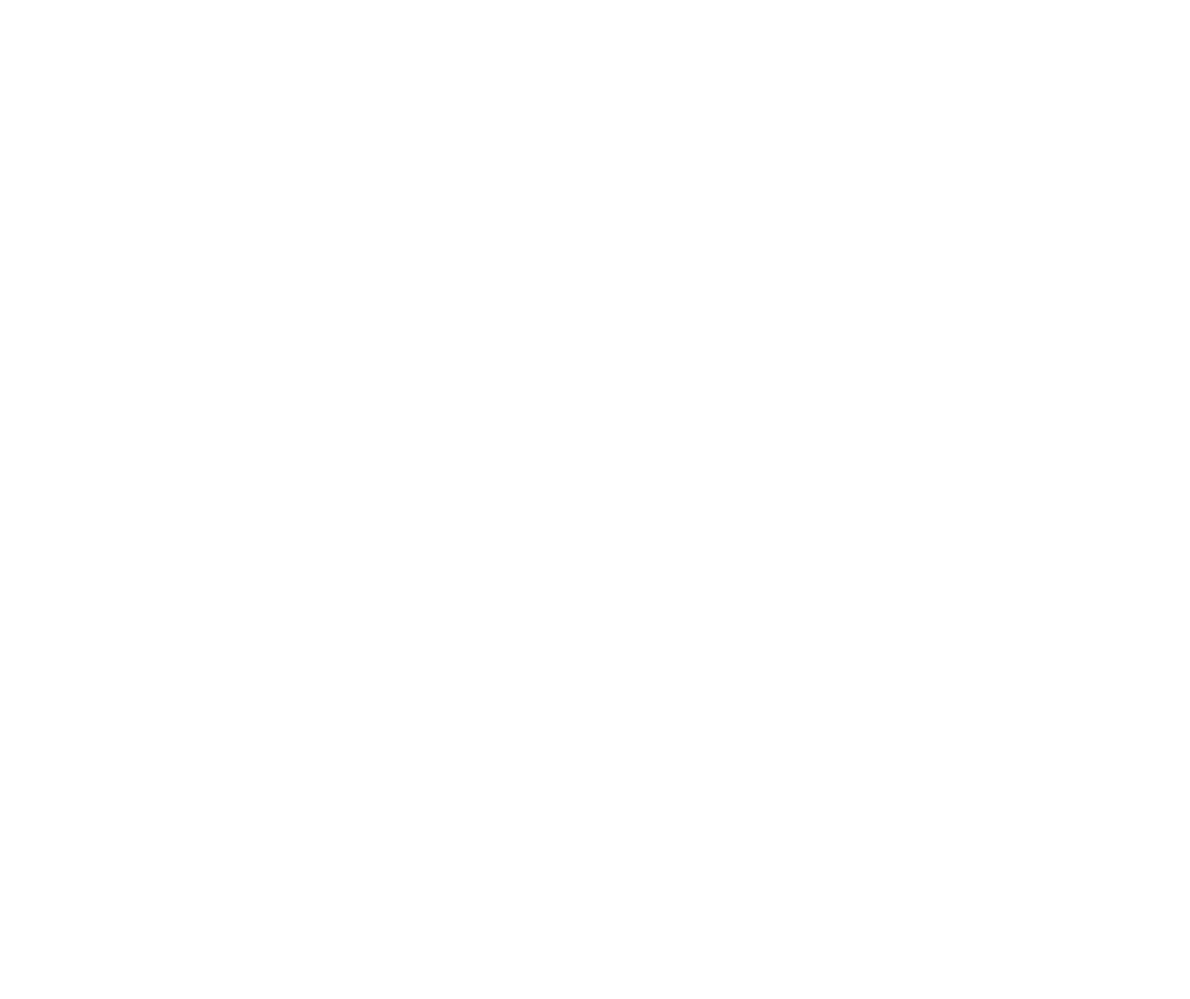
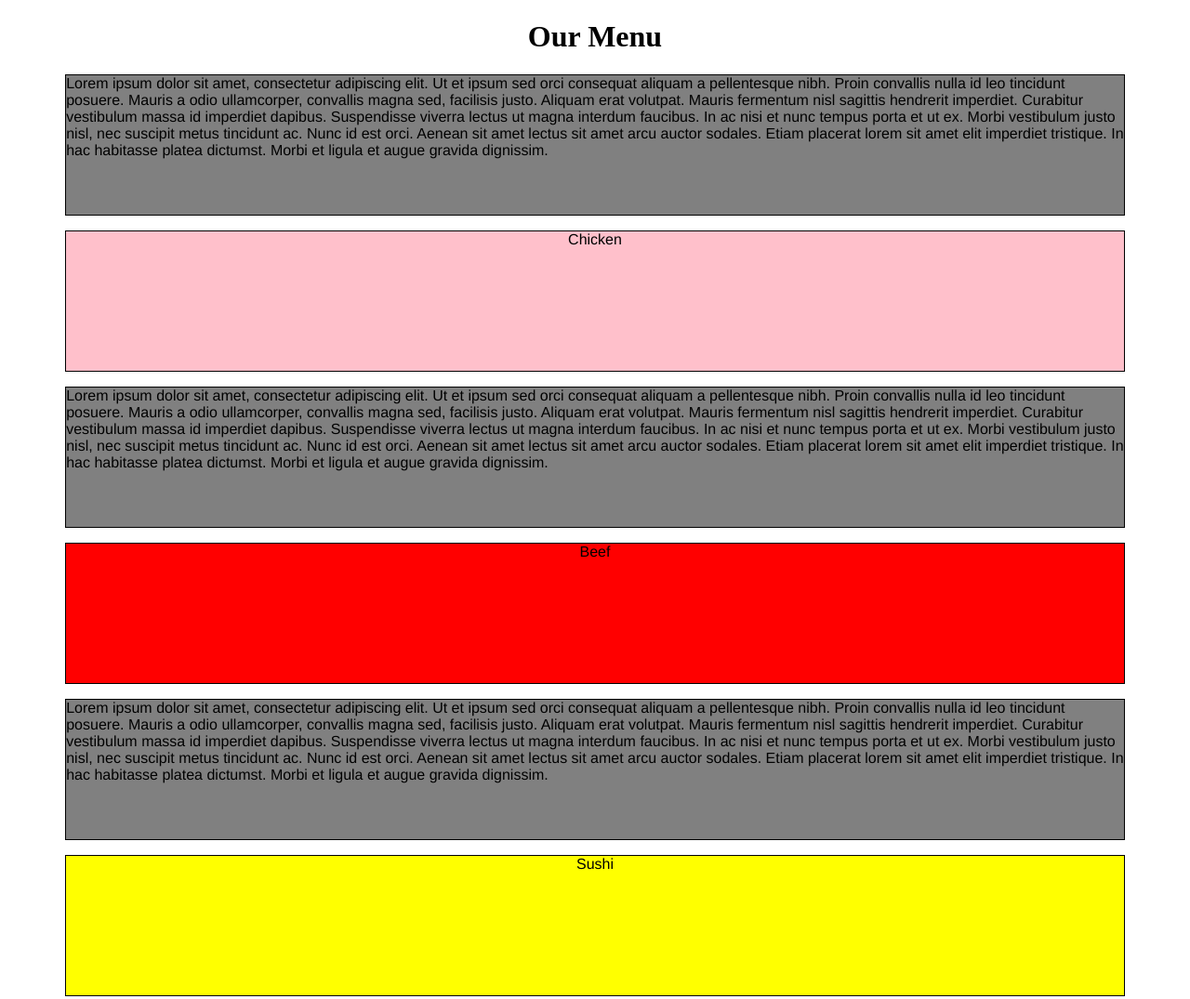
Before and after one commit to marktrovinger/module2-solution, a plain HTML site: page index.html in a window 1280 px wide. Shown: the top 1075 px of the page at 93% size. Before the commit the page ends 800 px from the top, so only its background shows below. Drawn offline with Linux system fonts and the light colour scheme.

Commit message:
More CSS and HTML
Added basic code for functionality.

```diff
--- a/css/style.css
+++ b/css/style.css
@@ -0,0 +1,51 @@
+
+/* Base style is the desktop style */
+h1 {
+	text-align: center;
+}
+
+p {
+	border: 1px solid black;
+	background-color: grey;
+	width: 90%;
+	height: 150px;
+	margin-right: auto;
+ 	margin-left: auto;
+  	font-family: Helvetica;
+}
+
+#title-section-1 {
+	background-color: pink;
+	text-align: center;
+}
+
+#title-section-2 {
+	background-color: red;
+	text-align: center;
+}
+
+#title-section-3 {
+	background-color: yellow;
+	text-align: center;
+}
+
+/* Media style for tablet */
+@media (min-width: 768px) and (max-width: 991px) {
+	.col-tab-2 {
+		float: left;
+		width: 50%;
+	}
+
+	.col-tab-1 {
+		float: left;
+		width: 100%;
+	}
+}
+
+/* Media query for mobile phones */
+@media (max-width: 767px) {
+	.col-mobile-1 {
+		float: left;
+		width: 100%;
+	}
+}
--- a/index.html
+++ b/index.html
@@ -1,9 +1,18 @@
 <!DOCTYPE html>
 <html>
 <head>
+<meta charset="utf-8">
+<meta name="viewport" content="width=device-width, initial-scale=1">
 	<title>Our Menu</title>
+	<link rel="stylesheet" href="css/style.css">
 </head>
 <body>
+<h1>Our Menu</h1>
 
+<div class="row">
+	<div class="col-desk-3 col-tab-2 col-mobile-1"><p>Lorem ipsum dolor sit amet, consectetur adipiscing elit. Ut et ipsum sed orci consequat aliquam a pellentesque nibh. Proin convallis nulla id leo tincidunt posuere. Mauris a odio ullamcorper, convallis magna sed, facilisis justo. Aliquam erat volutpat. Mauris fermentum nisl sagittis hendrerit imperdiet. Curabitur vestibulum massa id imperdiet dapibus. Suspendisse viverra lectus ut magna interdum faucibus. In ac nisi et nunc tempus porta et ut ex. Morbi vestibulum justo nisl, nec suscipit metus tincidunt ac. Nunc id est orci. Aenean sit amet lectus sit amet arcu auctor sodales. Etiam placerat lorem sit amet elit imperdiet tristique. In hac habitasse platea dictumst. Morbi et ligula et augue gravida dignissim.</p><p id="title-section-1">Chicken</p></div>
+	<div class="col-desk-3 col-tab-2 col-mobile-1"><p>Lorem ipsum dolor sit amet, consectetur adipiscing elit. Ut et ipsum sed orci consequat aliquam a pellentesque nibh. Proin convallis nulla id leo tincidunt posuere. Mauris a odio ullamcorper, convallis magna sed, facilisis justo. Aliquam erat volutpat. Mauris fermentum nisl sagittis hendrerit imperdiet. Curabitur vestibulum massa id imperdiet dapibus. Suspendisse viverra lectus ut magna interdum faucibus. In ac nisi et nunc tempus porta et ut ex. Morbi vestibulum justo nisl, nec suscipit metus tincidunt ac. Nunc id est orci. Aenean sit amet lectus sit amet arcu auctor sodales. Etiam placerat lorem sit amet elit imperdiet tristique. In hac habitasse platea dictumst. Morbi et ligula et augue gravida dignissim.</p><p id="title-section-2">Beef</p></div>
+	<div class="col-desk-3 col-tab-1 col-mobile-1"><p>Lorem ipsum dolor sit amet, consectetur adipiscing elit. Ut et ipsum sed orci consequat aliquam a pellentesque nibh. Proin convallis nulla id leo tincidunt posuere. Mauris a odio ullamcorper, convallis magna sed, facilisis justo. Aliquam erat volutpat. Mauris fermentum nisl sagittis hendrerit imperdiet. Curabitur vestibulum massa id imperdiet dapibus. Suspendisse viverra lectus ut magna interdum faucibus. In ac nisi et nunc tempus porta et ut ex. Morbi vestibulum justo nisl, nec suscipit metus tincidunt ac. Nunc id est orci. Aenean sit amet lectus sit amet arcu auctor sodales. Etiam placerat lorem sit amet elit imperdiet tristique. In hac habitasse platea dictumst. Morbi et ligula et augue gravida dignissim.</p><p id="title-section-3">Sushi</p></div>\
+</div>
 </body>
 </html>
```
